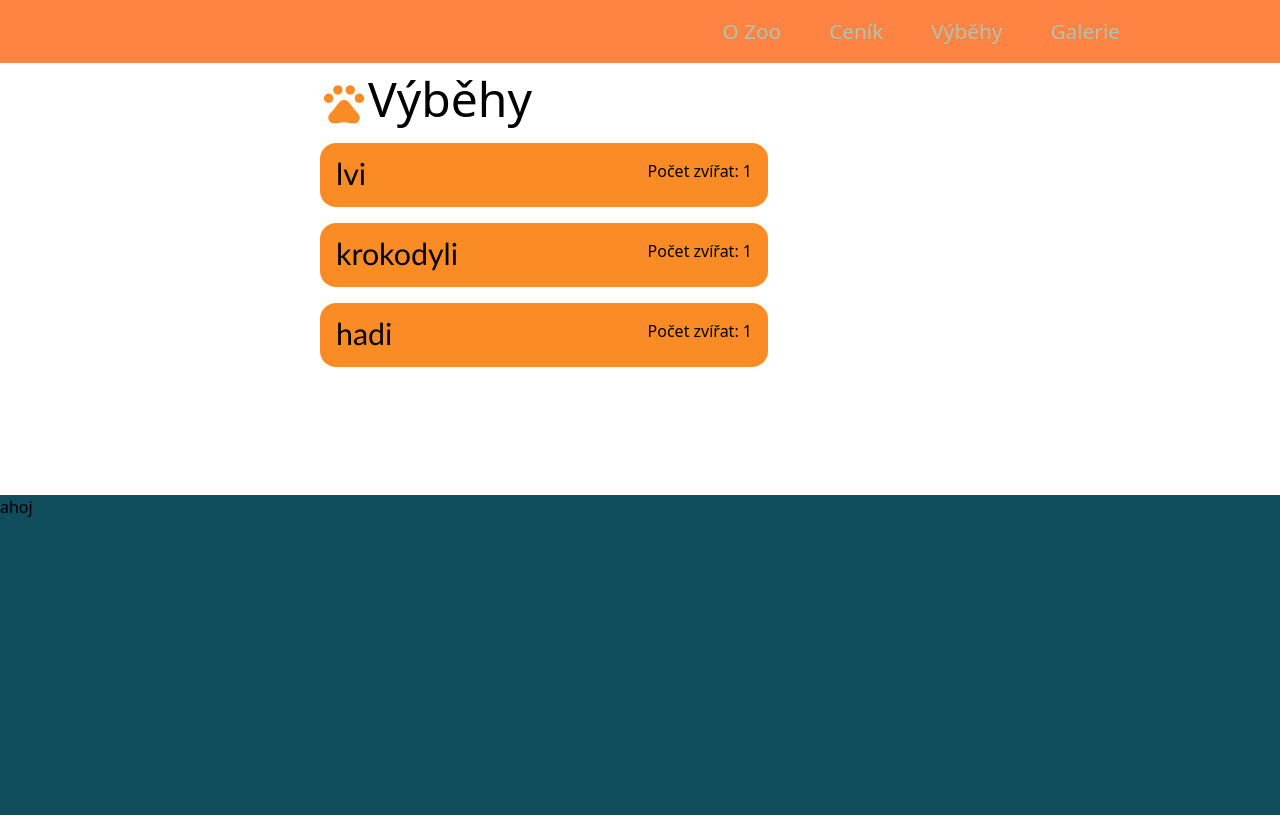
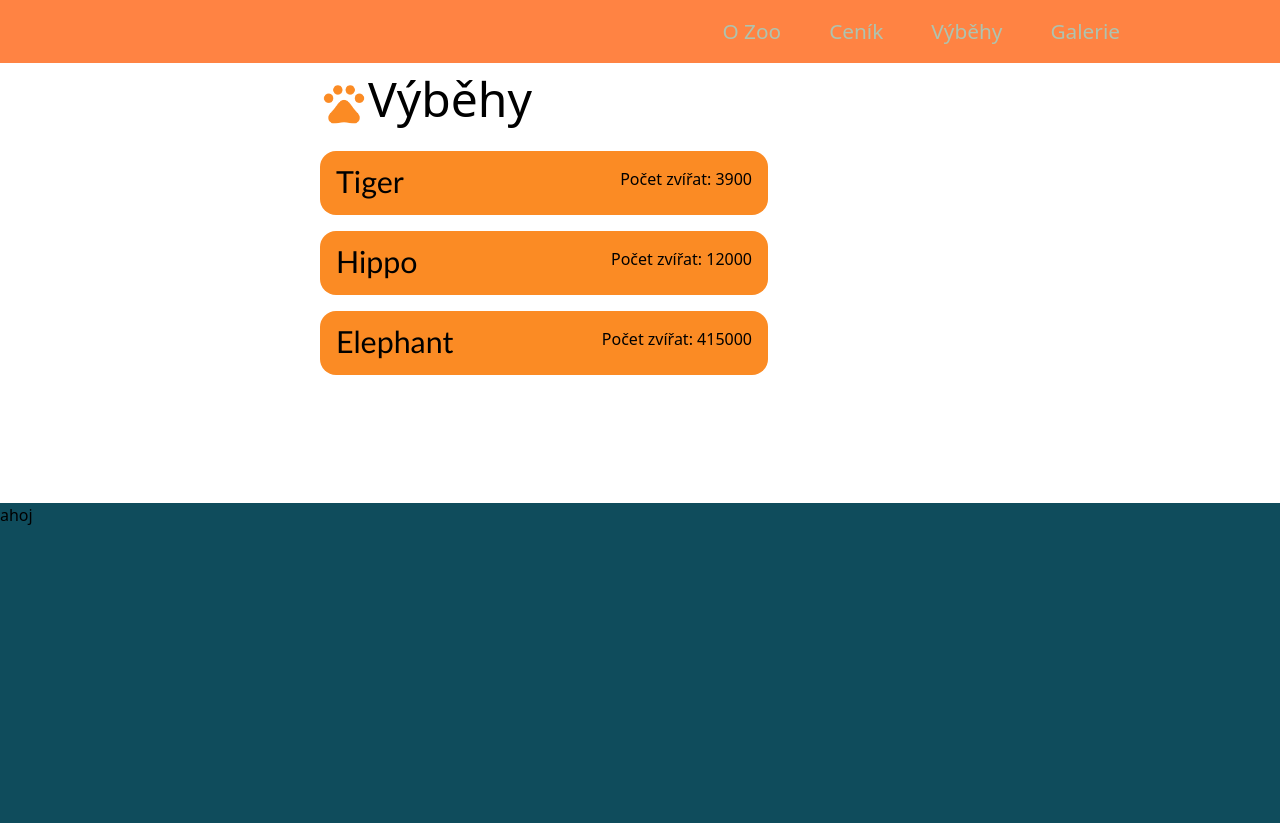
Before and after one commit to Radekminecraft/hackathon, a Next.js app in the folder web/: page / in a window 1280 px wide. Built offline with nearby package versions, Linux system fonts and the light colour scheme.

Commit message:
make homepage get the items from the json file

```diff
--- a/web/pages/index.js
+++ b/web/pages/index.js
@@ -1,41 +1,52 @@
+import { useState, useEffect } from 'react';
 import Footer from "@/components/footer";
 import Header from "@/components/header";
-import PetImage from "../../web/public/pet.png"
-import { useEffect, useState } from "react";
-
 
 export default function Home() {
-  const [pocet, setPocet] = useState(0)
-  useEffect(()=>{
-    setPocet(pocet+1)
-  },[])
+  // State to hold the animal data
+  const [animalData, setAnimalData] = useState({});
+  const [loading, setLoading] = useState(true);
+
+  // Fetch the animal data from the JSON file when the component mounts
+  useEffect(() => {
+    const fetchData = async () => {
+      try {
+        const res = await fetch('/animals.json'); // Access animals.json from the public folder
+        const data = await res.json();
+        setAnimalData(data); // Store the entire animal data in state
+      } catch (error) {
+        console.error('Error loading animal data:', error);
+      } finally {
+        setLoading(false); // Set loading to false after data is fetched
+      }
+    };
+
+    fetchData(); // Call the function to fetch data
+  }, []);
+
+  if (loading) {
+    return <div>Loading...</div>; // Show a loading message while data is being fetched
+  }
 
   return (
     <>
-    <Header></Header>
-    <div className="main-title">
-      <img src="/pet.png" className="img"></img>
-      <h1 className="title">Výběhy</h1>
-    </div>
-    <a className="inner-building" href="">
-      <div className="buildingi">
-        <p className="house-text">lvi</p>
-        <p className="build-text">Počet zvířat: {pocet}</p>
+      <Header />
+      <div className="main-title">
+        <img src="/pet.png" className="img" alt="Pet" />
+        <h1 className="title">Výběhy</h1>
       </div>
-    </a>
-    <a className="inner-building" href="">
-      <div className="building">
-        <p className="house-text">krokodyli</p>
-        <p className="build-text">Počet zvířat: {pocet}</p>
-      </div>
-    </a>
-    <a className="inner-building" href="">
-      <div className="building">
-        <p className="house-text">hadi</p>
-        <p className="build-text">Počet zvířat: {pocet}</p>
-      </div>
-    </a>
-    <Footer></Footer>
+
+      {/* Display animal data dynamically */}
+      {Object.entries(animalData).map(([key, animal]) => (
+        <a key={key} className="inner-building" href={"statistics?q="+animal.name.toLowerCase()}>
+          <div className="building">
+            <p className="house-text">{animal.name}</p>
+            <p className="build-text">Počet zvířat: {animal.population}</p>
+          </div>
+        </a>
+      ))}
+
+      <Footer />
     </>
   );
 }
```
